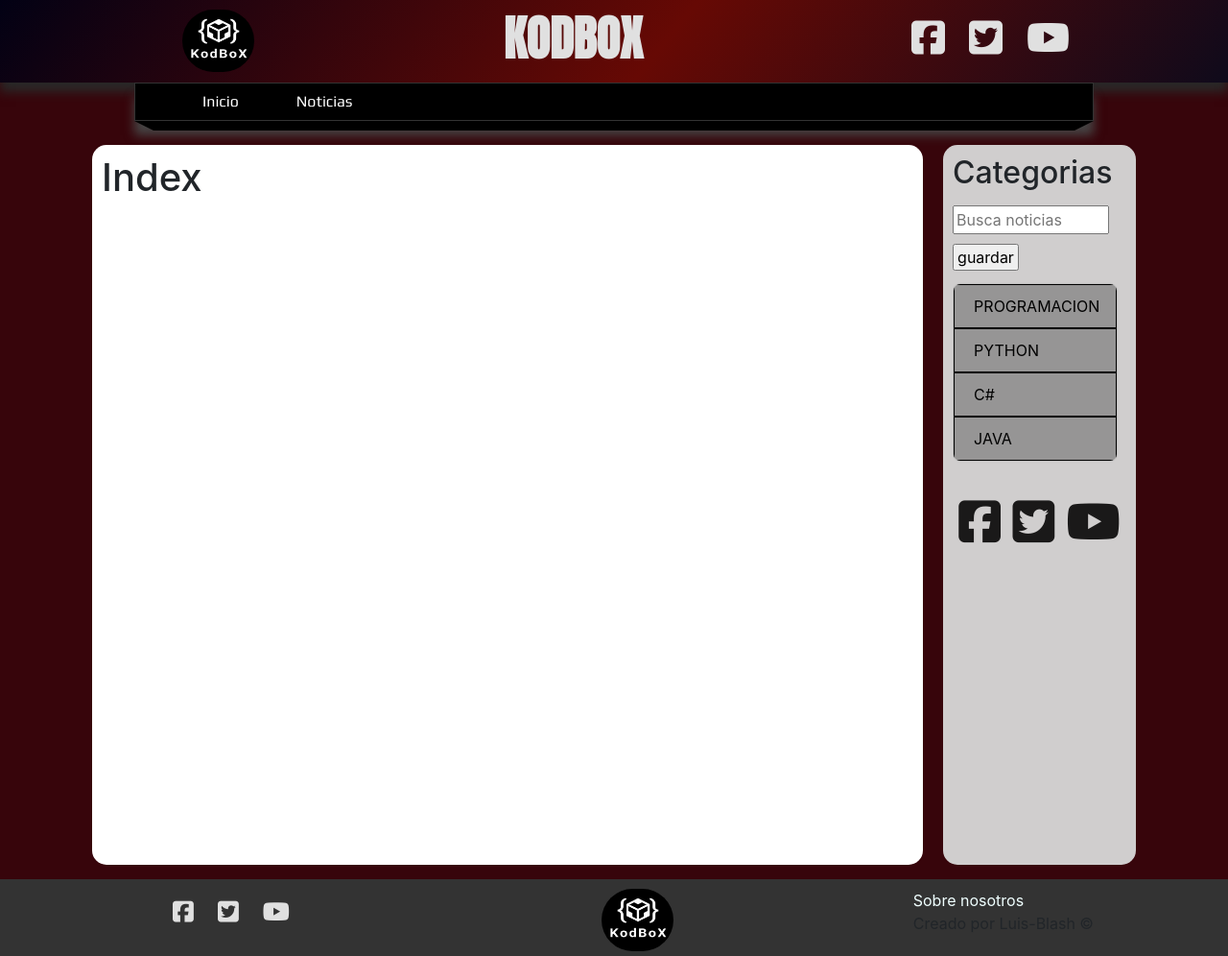
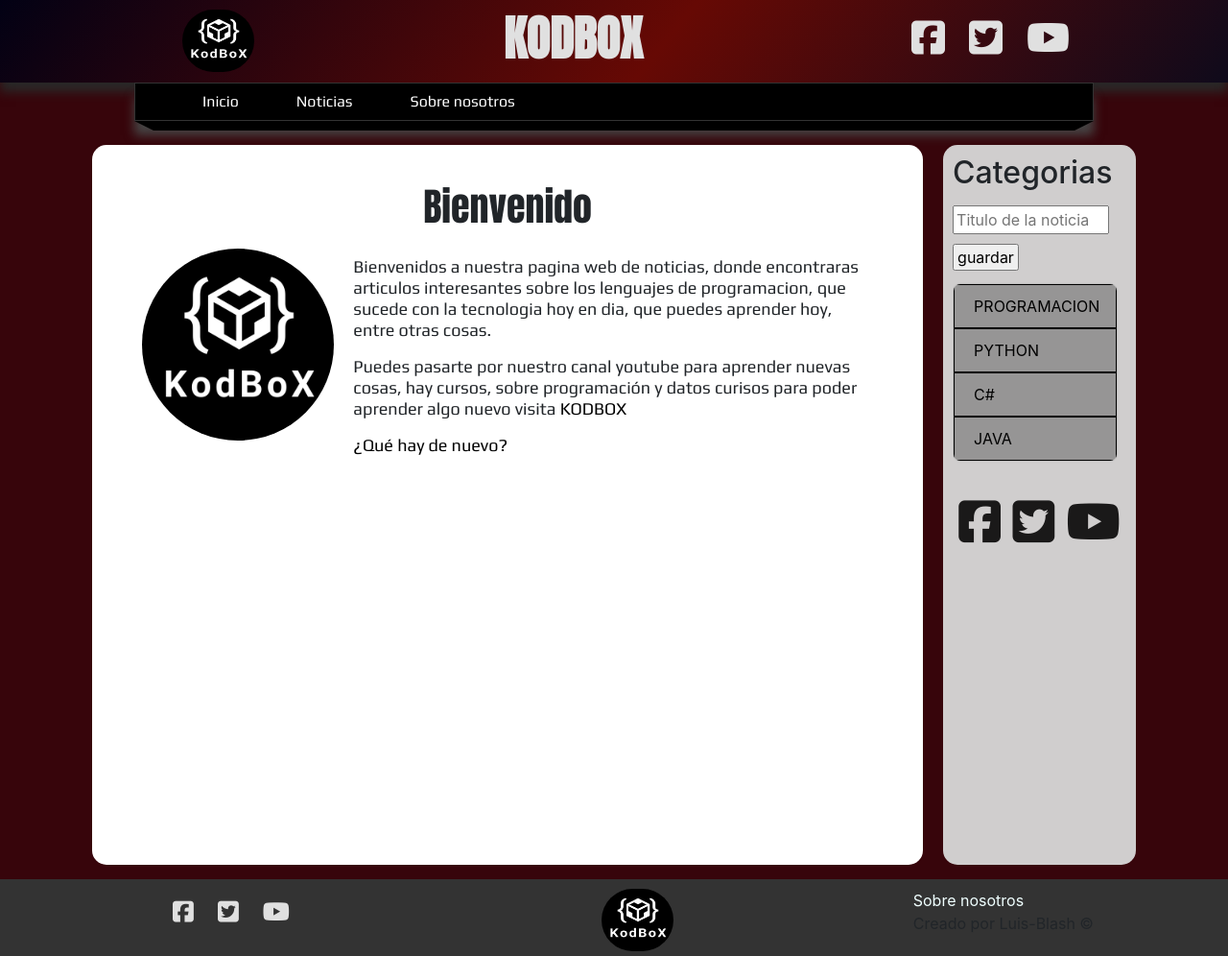
Before and after one commit to Luis-Blash/kodbox, a Django app: page /inicio/ in a window 1280 px wide. Shown: the whole page at 96% size. Run offline with Django 3.2, Linux system fonts and the light colour scheme; data comes from the database, SQL or seed files in the repository; both versions use the stored data as it was after the commit; some libraries are stand-ins or nearby versions.

Commit message:
Se agrego estilo a inicio y sobre nosotros, el buscador de noticias da resultados, falta dar estilos

```diff
--- a/blog/urls.py
+++ b/blog/urls.py
@@ -5,5 +5,6 @@
 urlpatterns = [
     path("noticias/", views.noticias, name="noticias"),
     path("noticia/<int:noticia_id>", views.noticia, name="noticia"),
-    path("categorias/<int:categoria_id>", views.categorias, name="categoria")
+    path("categorias/<int:categoria_id>", views.categorias, name="categoria"),
+    path("busqueda/", views.buscar_noticia, name="buscar")
 ]
--- a/mainapp/static/css/style.css
+++ b/mainapp/static/css/style.css
@@ -160,6 +160,72 @@
     padding: 10px;
 }
 
+/** inicio -------------- **/
+.inicio,
+.sobre-nosotros {
+    width: 90%;
+    height: 450px;
+    margin: 0 auto;
+    margin-top: 30px;
+}
+
+.inicio>h1,
+.sobre-nosotros>h1 {
+    text-align: center;
+    font-family: "Anton", sans-serif;
+    margin-bottom: 20px;
+}
+
+.inicio>img {
+    width: 200px;
+    float: left;
+    border-radius: 150px;
+}
+
+.inicio> div{
+    padding-left: 220px;
+    margin-top: 28px;
+}
+.inicio>div>p {
+    line-height: 22px;
+    font-family: "Play",sans-serif;
+    font-size: 18px;
+}
+
+.inicio>div>p>a{
+    text-decoration: none;
+    color: #000000;
+    transition: all 350ms ease;
+}
+
+.inicio>div>p>a:hover{
+    color: #df655c;
+}
+
+/** sobre-nosostros -------------- **/
+.sobre-nosotros>div>img{
+    width: 200px;
+    float: right;
+}
+
+.sobre-nosotros>div>div{
+    padding-top: 70px;
+    padding-left: 85px;
+}
+
+.sobre-nosotros>div.texto{
+    margin-top: 20px;
+    padding: 0 15px;
+}
+
+.sobre-nosotros>p{
+    text-transform: uppercase;
+    text-align: center;
+    font-size: 30px;
+    text-transform: capitalize;
+}
+
+
 /** noti-principal ---***--- **/
 .noti-principal {
     border: 1px solid #000000;
@@ -278,11 +344,11 @@
 }
 
 /** Paginacion --------------------------- **/
-.paginacion{
+.paginacion {
     text-align: center;
 }
 
-.paginacion>a{
+.paginacion>a {
     text-decoration: none;
     font-size: 18px;
     padding: 0 15px;
@@ -291,16 +357,17 @@
     transition: all 300ms ease;
 }
 
-.paginacion>a:hover{
+.paginacion>a:hover {
     color: #610905;
     font-size: 20px;
 }
 
-.paginacion> span{
+.paginacion>span {
     font-family: 'Play', sans-serif;
     font-size: 20px;
     font-weight: bold;
 }
+
 /** categorias *------------------  **/
 .categorias {
     flex-basis: calc(19.2% - 0.5rem);
@@ -397,7 +464,7 @@
     color: #610905;
 }
 
-ul.redes>li:hover{
+ul.redes>li:hover {
     font-size: 60px;
 }
 
--- a/mainapp/templates/layouts/layout.html
+++ b/mainapp/templates/layouts/layout.html
@@ -51,6 +51,9 @@
                 <li>
                     <a href="{% url 'noticias' %}">Noticias</a>
                 </li>
+                <li>
+                    <a href="{% url 'sobre nosotros' %}">Sobre nosotros</a>
+                </li>
             </ul>
         </nav>
     </div>
@@ -73,8 +76,10 @@
             <!-- categorias -->
             <aside class="categorias">
                 <h2>Categorias</h2>
-                <form class="buscador" action="POST">
-                    <input type="text" placeholder="Busca noticias" name="buscar">
+
+                <form class="buscador" action="{% url 'buscar' %}" method="POST">
+                    {% csrf_token %}
+                    <input type="text" placeholder="Titulo de la noticia" name="titulo">
                     <input type="submit" value="guardar">
                 </form>
                 {% include 'categorias/menu_categorias.html'%}
--- a/mainapp/templates/pages/index.html
+++ b/mainapp/templates/pages/index.html
@@ -4,7 +4,29 @@
 Index
 {% endblock %}
 <!-- Comienza el contenido  -->
-<!-- Noticias  -->
 {% block news %}
-<h1>{{ title }}</h1>
+{% load static %}
+<div class="inicio">
+    <h1>{{ title }}</h1>
+    <img src="{% static 'img/kodbox-logo.png'%}" alt="Logo kodbox">
+    <div>
+        <p>
+            Bienvenidos a nuestra pagina web de noticias, donde encontraras articulos interesantes sobre
+            los
+            lenguajes de
+            programacion, que sucede con la tecnologia hoy en dia, que puedes aprender hoy, entre otras
+            cosas.
+        </p>
+        <p>
+            Puedes pasarte por nuestro canal youtube para aprender nuevas cosas, hay cursos, sobre
+            programación
+            y datos curisos
+            para poder aprender algo nuevo visita <a
+                href="https://www.youtube.com/channel/UCoEIYAsPco1b1AKyDDVi3fg">KODBOX</a>
+        </p>
+        <p>
+            <a href="{% url 'noticias' %}">¿Qué hay de nuevo?</a>
+        </p>
+    </div>
+</div>
 {% endblock %}
--- a/mainapp/urls.py
+++ b/mainapp/urls.py
@@ -4,5 +4,6 @@
 
 urlpatterns = [
     path('', views.index, name="inicio"),
-    path('inicio/', views.index, name="index")
+    path('inicio/', views.index, name="index"),
+    path('sobre-nosotros/', views.sobre_nosotros, name="sobre nosotros")
 ]
--- a/mainapp/views.py
+++ b/mainapp/views.py
@@ -4,5 +4,10 @@
 
 def index(request):
     return render(request,"pages/index.html",{
-        'title': 'Index'
+        'title': 'Bienvenido'
     })
+
+def sobre_nosotros(request):
+    return render(request, "pages/sobre-nosotros.html",{
+        "title":"Sobre nosotros"
+    })
```
Also changed, not shown: blog/templates/noticias/noticias-buscadas.html (added, +28 -0 lines), blog/templates/noticias/p.html (deleted, +0 -10 lines), blog/views.py (+45 -17 lines), mainapp/templates/pages/sobre-nosotros.html (added, +37 -0 lines), db.sqlite3, mainapp/static/img/404_page_not_found.png (added), mainapp/static/img/innovation.png (added), media/noticias/python_a1e9yvn.jpg (added).
